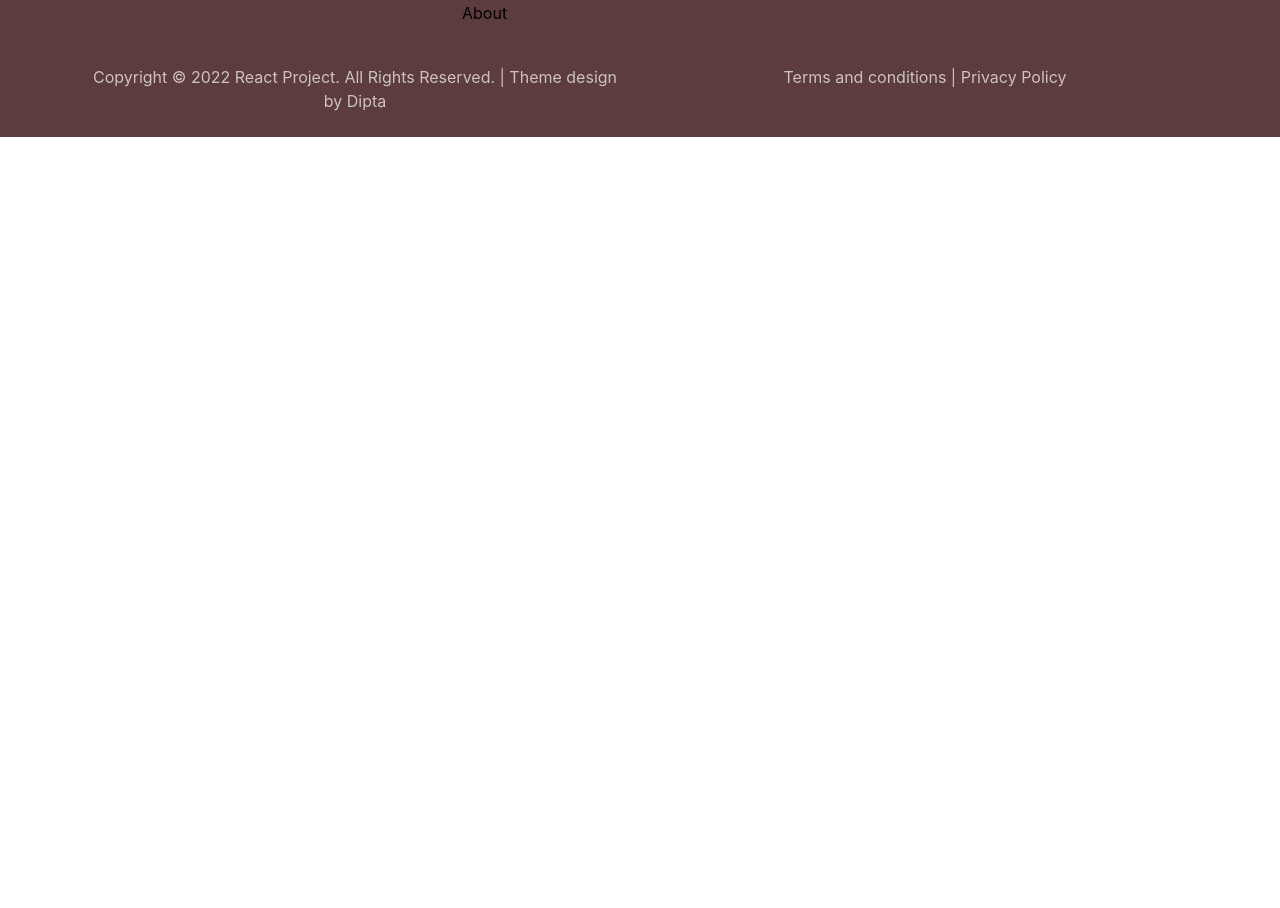
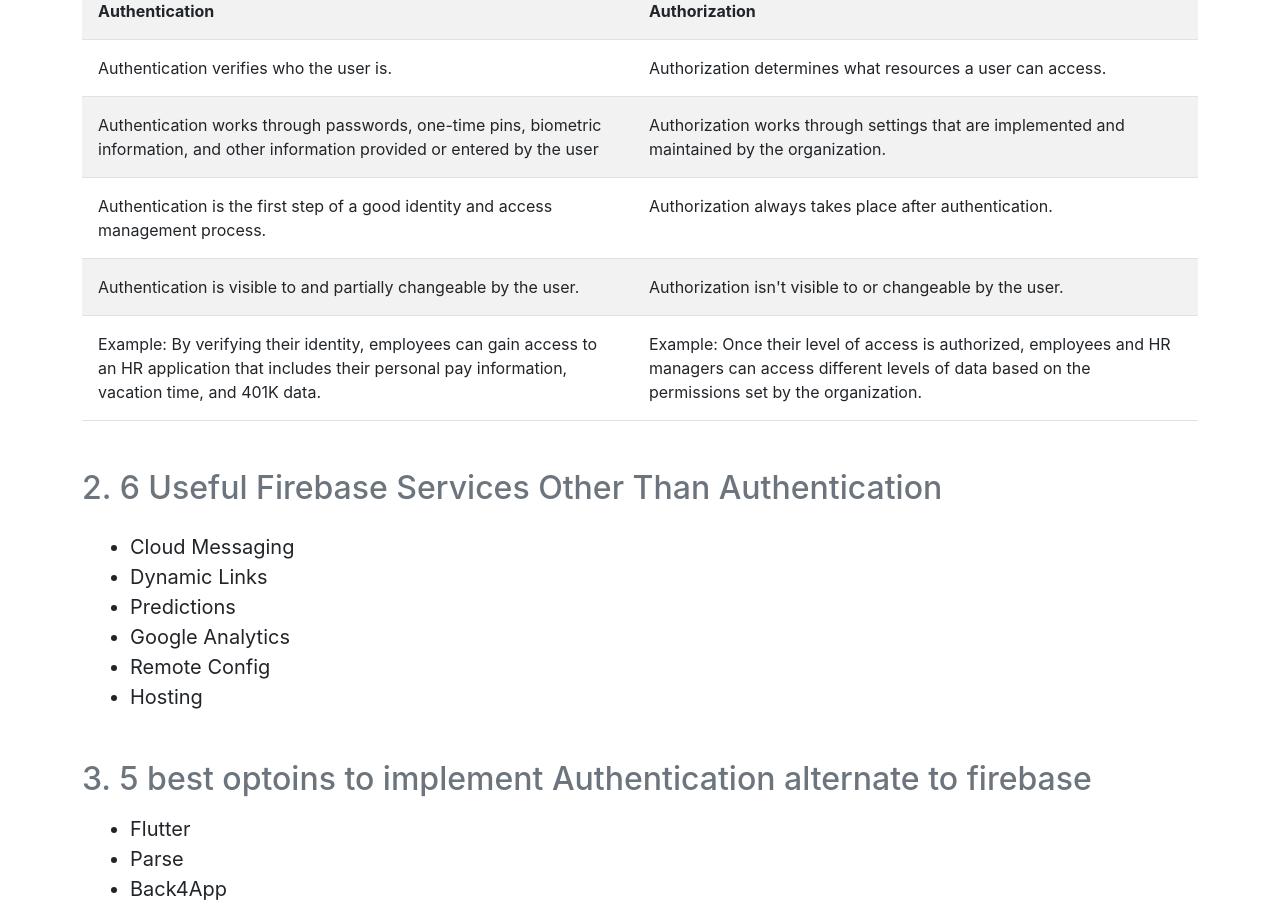
Before and after one commit to DPSDR/PhotographerMart_with_bootstrap, a React (Create React App) app: page /blog in a window 1280 px wide. Shown: the part 215-1123 px from the top of the page. Before the commit the page ends 800 px from the top, so only its background shows below. Built offline with nearby package versions, Linux system fonts and the light colour scheme; no server answers.

Commit message:
set the blog route

```diff
--- a/package.json
+++ b/package.json
@@ -11,10 +11,12 @@
     "react": "^18.2.0",
     "react-bootstrap": "^2.6.0",
     "react-dom": "^18.2.0",
+    "react-firebase-hooks": "^5.1.1",
     "react-icons": "^4.6.0",
     "react-medium-image-zoom": "^5.1.2",
     "react-router-dom": "^6.4.3",
     "react-scripts": "5.0.1",
+    "react-table": "^7.8.0",
     "web-vitals": "^2.1.4"
   },
   "scripts": {
--- a/src/Components/Header/Navbar/Navbar.js
+++ b/src/Components/Header/Navbar/Navbar.js
@@ -1,12 +1,17 @@
 import React from 'react';
 import { useState } from 'react';
 import { Button } from 'react-bootstrap';
+import { useAuthState, useSignOut } from 'react-firebase-hooks/auth';
 import { Link } from 'react-router-dom';
+import auth from '../../../firebase.init';
 import CustomLink from '../../CustomLink/CustomLink';
 import './Navbar.css'
 
 
 const Navbar = () => {
+    const [user] = useAuthState(auth);
+    const [signOut] = useSignOut(auth);
+
     // change navbar bg color on scroll to #edededf2
     const [color, setColor] = useState(false);
     const changeColor = () => {
@@ -48,7 +53,12 @@
                             <CustomLink className="navbar-brand me-4" to='/about'>About</CustomLink>
                         </li>
                     </ul>
-                    <Link to='/register'><Button variant="outline-warning">Register</Button></Link>
+                    {
+                        user ?
+                            <Button onClick={() => signOut()} variant='outline-warning'>Sign Out</Button>
+                            :
+                            <Link to='/register'><Button variant="outline-warning">Register</Button></Link>
+                    }
                 </div>
             </div>
         </nav>
--- a/src/Components/Login/Login/Login.js
+++ b/src/Components/Login/Login/Login.js
@@ -1,24 +1,46 @@
-import React from 'react';
+import React, { useRef, useState } from 'react';
 import { Button, Form } from 'react-bootstrap';
+import { useSignInWithEmailAndPassword } from 'react-firebase-hooks/auth';
 import { Link } from 'react-router-dom';
+import auth from '../../../firebase.init';
 import SocialLogin from '../SocialLogin/SocialLogin';
 
 const Login = () => {
+    const [signInWithEmailAndPassword, user] = useSignInWithEmailAndPassword(auth);
+    const [validated, setValidated] = useState(false);
+    const emailRef = useRef();
+    const passwordRef = useRef();
+
+    const handleLogIn = (event) => {
+        event.preventDefault()
+        const form = event.currentTarget;
+        if (form.checkValidity() === false) {
+            event.stopPropagation();
+        }
+        setValidated(true);
+
+        const email = emailRef.current.value;
+        const password = passwordRef.current.value;
+
+        signInWithEmailAndPassword(email, password)
+        console.log(user)
+    }
+
     return (
         <div className="" style={{ marginTop: '7rem', marginBottom: '5rem' }}>
-            <Form className='w-25 mx-auto form-container'>
+            <Form noValidate validated={validated} className='w-25 mx-auto form-container'>
                 <h3 className='text-black mb-4'>Login</h3>
                 <Form.Group className="mb-4" controlId="formBasicEmail">
                     <Form.Label>Email address</Form.Label>
-                    <Form.Control type="email" placeholder="Enter email" />
+                    <Form.Control ref={emailRef} type="email" placeholder="Enter email" required />
                 </Form.Group>
 
                 <Form.Group className="mb-4" controlId="formBasicPassword">
                     <Form.Label>Password</Form.Label>
-                    <Form.Control type="password" placeholder="Password" />
+                    <Form.Control ref={passwordRef} type="password" placeholder="Password" required />
                 </Form.Group>
 
-                <Button className='w-100 mb-4' variant="warning" type="submit">
+                <Button onClick={handleLogIn} className='w-100 mb-4' variant="warning" type="submit">
                     Login
                 </Button>
                 <p className='text-center'>Don't have an account? <Link to='/register' className="text-warning">Please Register</Link></p>
--- a/src/Components/Login/SocialLogin/SocialLogin.js
+++ b/src/Components/Login/SocialLogin/SocialLogin.js
@@ -1,11 +1,51 @@
-import React from 'react';
+import React, { useState } from 'react';
 import { Button } from 'react-bootstrap';
+import { useSignInWithGoogle } from 'react-firebase-hooks/auth';
+import auth from '../../../firebase.init';
+import Modal from 'react-bootstrap/Modal';
+
 
 const SocialLogin = () => {
+    const [signInWithGoogle, loading, error] = useSignInWithGoogle(auth);
+
+    const [show, setShow] = useState(false);
+
+    const handleClose = () => setShow(false);
+    const handleShow = () => setShow(true);
+
+    const handleGoogleSignIn = () => {
+        signInWithGoogle();
+        if (loading) {
+            return <p>Loading...</p>;
+        }
+    }
+
     return (
         <div className='mt-4'>
-            <Button variant="outline-warning w-100 text-black">Continue With Google</Button>
-            <Button variant="outline-warning w-100 text-black mt-3">Continue With Facebook</Button>
+            <Button onClick={handleGoogleSignIn} variant="outline-warning w-100 text-black d-flex justify-content-evenly align-items-center mb-4">
+                <img style={{ width: "30px" }} src="https://i.ibb.co/wM2sgZz/google.png" alt="" />
+                Continue With Google
+            </Button>
+
+            <Modal show={show} onHide={handleClose}>
+                <Modal.Header closeButton>
+                    <Modal.Title>Oops! Sorry.</Modal.Title>
+                </Modal.Header>
+                <Modal.Body>Still we didn't impliment the Facebook login system.</Modal.Body>
+                <Modal.Footer>
+                    <Button variant="secondary" onClick={handleClose}>
+                        Close
+                    </Button>
+                </Modal.Footer>
+            </Modal>
+            <Button onClick={handleShow} variant="outline-warning w-100 text-black d-flex justify-content-evenly">
+                <img style={{ width: "30px" }} src="https://i.ibb.co/KzP2HKk/fb.png" alt="" />
+                Continue With Facebook
+            </Button>
+
+            {
+                error ? <p className='text-center text-danger mt-3'>{error.message}</p> : ''
+            }
         </div>
     );
 };
--- a/src/Components/Pages/Blog/Blog.js
+++ b/src/Components/Pages/Blog/Blog.js
@@ -1,9 +1,85 @@
 import React from 'react';
+import { useState } from 'react';
+import { Link } from 'react-router-dom';
+
+const difference = [
+    {
+        authentication: 'Authentication verifies who the user is.',
+        authorization: 'Authorization determines what resources a user can access.'
+    },
+    {
+        authentication: 'Authentication works through passwords, one-time pins, biometric information, and other information provided or entered by the user',
+        authorization: 'Authorization works through settings that are implemented and maintained by the organization.'
+    },
+    {
+        authentication: 'Authentication is the first step of a good identity and access management process.',
+        authorization: 'Authorization always takes place after authentication.'
+    },
+    {
+        authentication: 'Authentication is visible to and partially changeable by the user.',
+        authorization: "Authorization isn't visible to or changeable by the user."
+    },
+    {
+        authentication: 'Example: By verifying their identity, employees can gain access to an HR application that includes their personal pay information, vacation time, and 401K data.',
+        authorization: 'Example: Once their level of access is authorized, employees and HR managers can access different levels of data based on the permissions set by the organization.'
+    }
+]
+
+const Row = (props) => {
+    const { authentication, authorization } = props;
+    return (<tr>
+        <td className='p-3'>{authentication}</td>
+        <td className='p-3'>{authorization}</td>
+    </tr>)
+}
+
+const Table = (props) => {
+    const { data } = props;
+    return (<table className="table table-striped">
+        <tbody>
+            <tr>
+                <th className='p-3'>Authentication</th>
+                <th className='p-3'>Authorization</th>
+            </tr>
+            {data.map((row, index) =>
+                <Row key={index} authentication={row.authentication}
+                    authorization={row.authorization} />
+            )}
+        </tbody>
+    </table>)
+}
 
 const Blog = () => {
+    const [rows] = useState(difference);
+
+
     return (
-        <div>
-
+        <div className='container' style={{ marginTop: '7rem', marginBottom: '5rem' }}>
+            <div className="mb-5">
+                <h2 className='text-secondary mb-5'>1. Difference between Authentication and Athorization</h2>
+                <Table data={rows} />
+            </div>
+            <div className="mb-5">
+                <h2 className="text-secondary mb-4">2. 6 Useful Firebase Services Other Than Authentication</h2>
+                <ul className='fs-5 ms-3'>
+                    <li>Cloud Messaging</li>
+                    <li>Dynamic Links</li>
+                    <li>Predictions</li>
+                    <li>Google Analytics</li>
+                    <li>Remote Config</li>
+                    <li>Hosting</li>
+                </ul>
+            </div>
+            <div>
+                <h2 className="text-secondary mb-3">3. 5 best optoins to implement Authentication alternate to firebase</h2>
+                <ul className='fs-5 ms-3'>
+                    <li>Flutter</li>
+                    <li>Parse</li>
+                    <li>Back4App</li>
+                    <li>AWS Amplify</li>
+                    <li>Kuzzle</li>
+                </ul>
+            </div>
         </div>
     );
 };
```
Also changed, not shown: src/Components/Login/Register/Register.js (+55 -9 lines), 1 other file (tests, documents, lock files or other folders).
